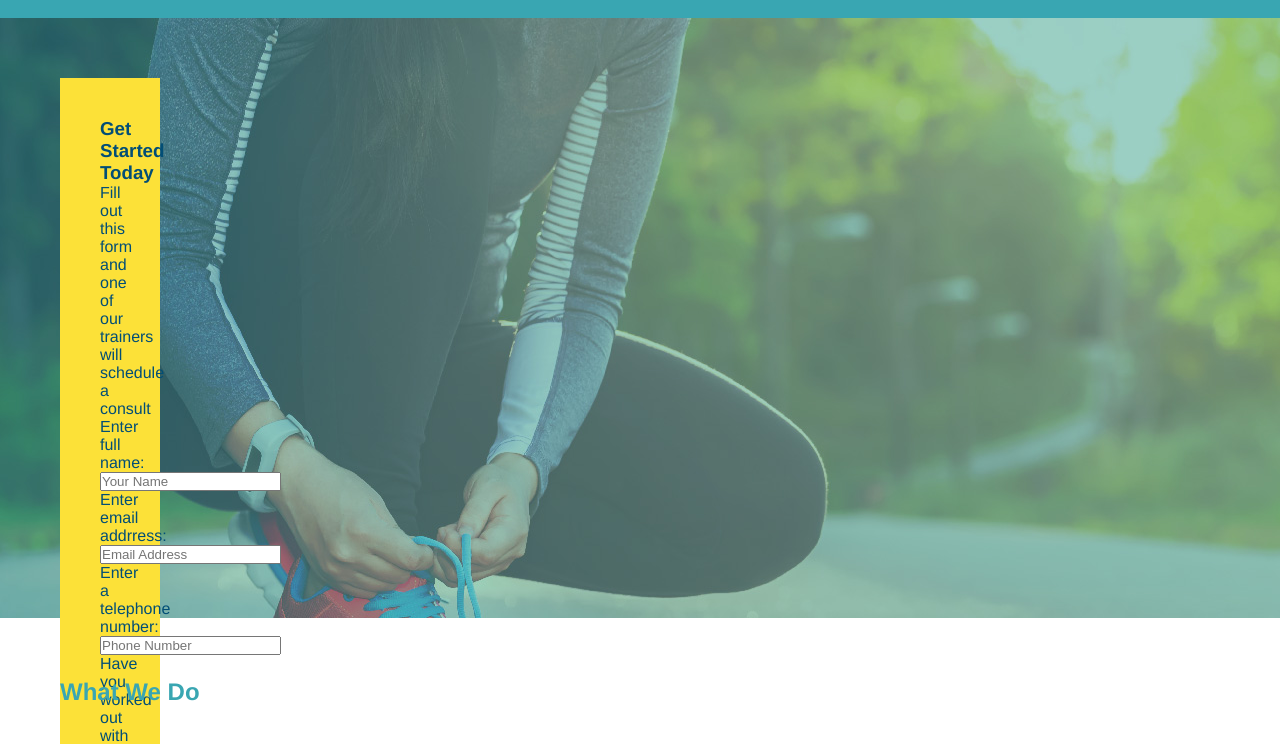
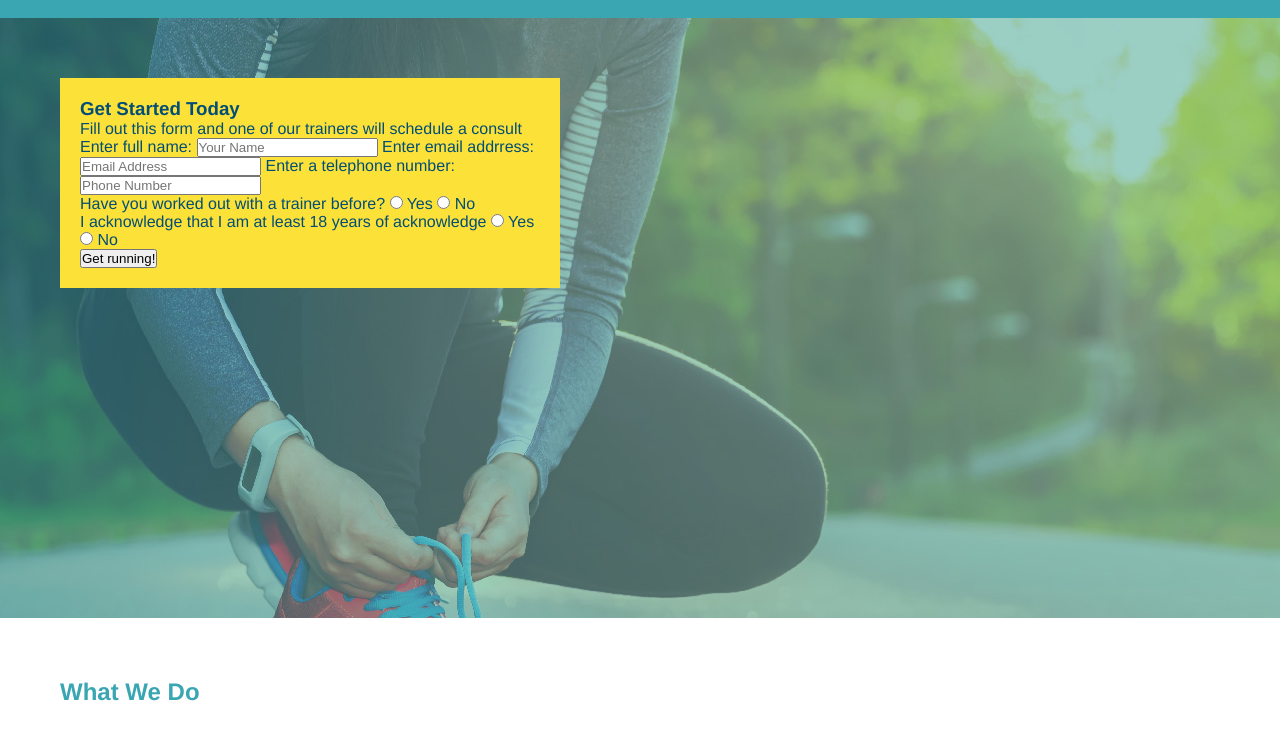
Before and after one commit to dennisdown/run-buddy, a plain HTML site: page index.html in a window 1280 px wide. Shown: the part 64-808 px from the top of the page. Drawn offline with Linux system fonts and the light colour scheme.

Commit message:
hero form adjustment

```diff
--- a/assets/css/style.css
+++ b/assets/css/style.css
@@ -67,7 +67,7 @@ section {
 /* Hero Form Start */
 .hero-form {
     background-color: #fce138;
+    padding: 20px;
+    width: 500px;
     color: #024e76;
-    padding: 40px;
-    width: 100px;
-}
+  }
```
